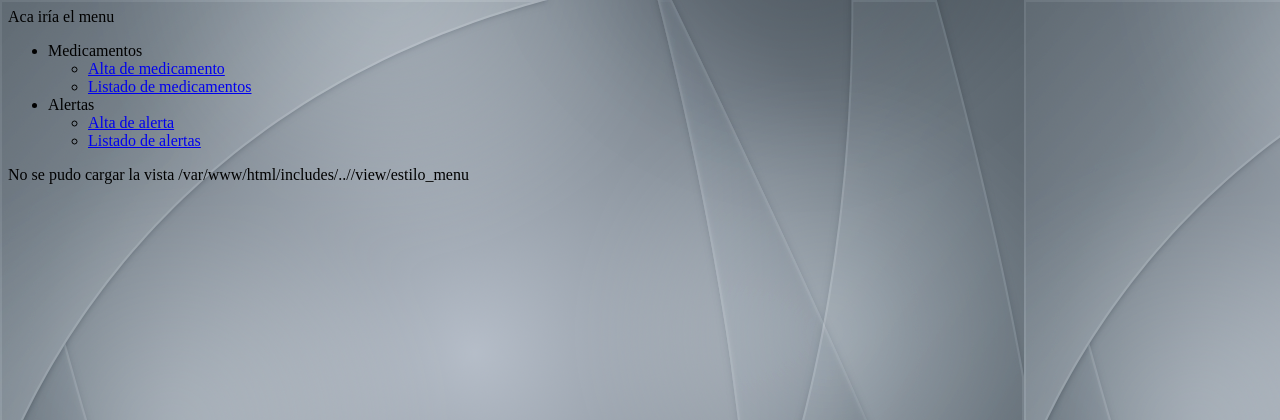
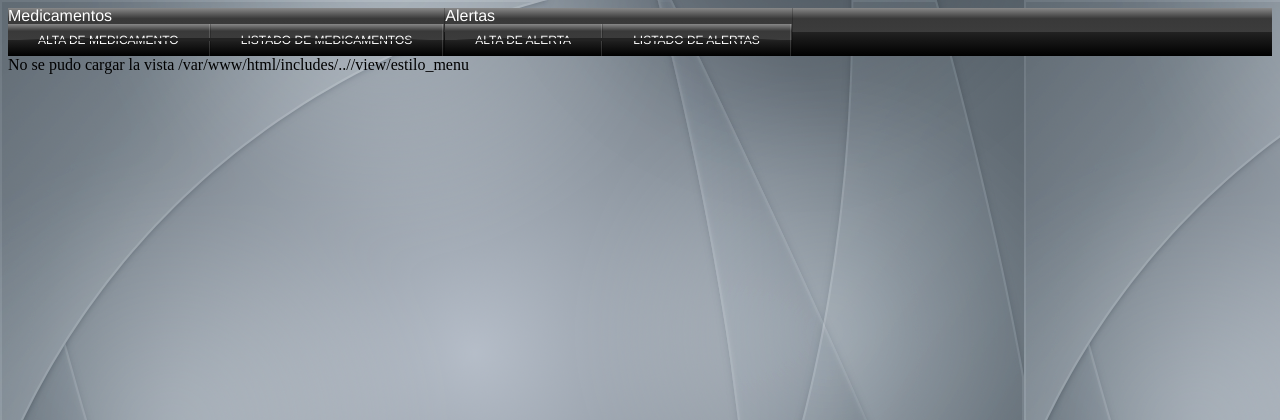
Before and after one commit to LosCuatroFantasticos/IS3, a PHP site: page /index.php?view=estilo_menu in a window 1280 px wide. Shown: the top 420 px of the page. Run offline with PHP 8.4, Linux system fonts and the light colour scheme; data that the repository does not hold is empty; some libraries are stand-ins or nearby versions.

Commit message:
css_estilomenu

```diff
--- a/view/HTMLhead.php
+++ b/view/HTMLhead.php
@@ -9,12 +9,13 @@
 <link rel="stylesheet" type="text/css" href='view/css/estilo.css'>
 <link rel="stylesheet" type="text/css" href='view/css/estilo_formulario.css'>
 <link rel="stylesheet" type="text/css" href='view/css/estilo_listado.css'>
+<link rel="stylesheet" type="text/css" href='view/css/estilo_menu.css'>
 <script src="view/js/jquery-2.1.1.min.js"></script>
 <script src="view/js/alertter.js"></script>
 </head>
 <body>
 
-<div id="menu">
-Aca ir&iacute;a el menu
+<div id="cssmenu" class="cssmenu">
+
 <?php View::load("menu.php");?>
 </div>
--- /dev/null
+++ b/view/css/estilo_menu.css
@@ -0,0 +1,102 @@
+.cssmenu,
+.cssmenu ul,
+.cssmenu ul li,
+.cssmenu ul li a {
+  margin: 0;
+  padding: 0;
+  border: 0;
+  list-style: none;
+  line-height: 1;
+  display: block;
+  position: relative;
+  -webkit-box-sizing: border-box;
+  -moz-box-sizing: border-box;
+  box-sizing: border-box;
+}
+.cssmenu {
+  width: auto;
+  font-family: Helvetica, Arial, sans-serif;
+  color: #ffffff;
+}
+.cssmenu.align-right ul li {
+  float: right;
+  border-right: 0;
+  border-left: 1px solid rgba(0, 0, 0, 0.22);
+}
+.cssmenu.align-right ul li a {
+  border-right: 0;
+  border-left: 1px solid rgba(255, 255, 255, 0.15);
+}
+.cssmenu ul {
+  background: #222222;
+  /* Old browsers */
+
+  background: -moz-linear-gradient(bottom, #000000 0%, #222222 50%, #3c3c3c 51%, #393939 78%, #888888 100%);
+  background: -webkit-linear-gradient(bottom, #000000 0%, #222222 50%, #3c3c3c 51%, #393939 78%, #888888 100%);
+  background: -o-linear-gradient(bottom, #000000 0%, #222222 50%, #3c3c3c 51%, #393939 78%, #888888 100%);
+  background: -ms-linear-gradient(bottom, #000000 0%, #222222 50%, #3c3c3c 51%, #393939 78%, #888888 100%);
+  background: linear-gradient(to top, #000000 0%, #222222 50%, #3c3c3c 51%, #393939 78%, #888888 100%);
+}
+.cssmenu:after,
+.cssmenu ul:after {
+  content: '.';
+  display: block;
+  clear: both;
+  visibility: hidden;
+  line-height: 0;
+  height: 0;
+}
+.cssmenu ul li {
+  float: left;
+  display: block;
+  border-right: 1px solid rgba(0, 0, 0, 0.22);
+  z-index: 1;
+}
+.cssmenu ul li::after {
+  content: '';
+  width: 100%;
+  height: 8px;
+  position: absolute;
+  border-top-left-radius: 50% 4px;
+  border-top-right-radius: 50% 4px;
+  background: -webkit-linear-gradient(bottom, rgba(0, 0, 0, 0), rgba(0, 0, 0, 0) 60%, #222222 61%, #222222 100%);
+  background: -o-linear-gradient(bottom, rgba(0, 0, 0, 0), rgba(0, 0, 0, 0) 60%, #222222 61%, #222222 100%);
+  background: -ms-linear-gradient(bottom, rgba(0, 0, 0, 0), rgba(0, 0, 0, 0) 60%, #222222 61%, #222222 100%);
+  background: linear-gradient(to top, rgba(0, 0, 0, 0), rgba(0, 0, 0, 0) 60%, #222222 61%, #222222 100%);
+  background: -moz-linear-gradient(bottom, rgba(0, 0, 0, 0), rgba(0, 0, 0, 0));
+  z-index: 2;
+  bottom: 10px;
+}
+.cssmenu ul li a {
+  display: block;
+  padding: 10px 30px;
+  text-decoration: none;
+  font-size: 12px;
+  text-transform: uppercase;
+  color: #ffffff;
+  border-right: 1px solid rgba(255, 255, 255, 0.15);
+  z-index: 3;
+}
+.cssmenu ul li a:hover,
+.cssmenu ul li.active a {
+  color: #ffffff;
+}
+.cssmenu ul li:hover,
+.cssmenu ul li.active {
+  background: #1275ae;
+  /* Old browsers */
+
+  background: -moz-linear-gradient(bottom, #0b4669 0%, #1275ae 50%, #1794dc 51%, #1691d8 78%, #98d2f4 100%);
+  background: -webkit-linear-gradient(bottom, #0b4669 0%, #1275ae 50%, #1794dc 51%, #1691d8 78%, #98d2f4 100%);
+  background: -o-linear-gradient(bottom, #0b4669 0%, #1275ae 50%, #1794dc 51%, #1691d8 78%, #98d2f4 100%);
+  background: -ms-linear-gradient(bottom, #0b4669 0%, #1275ae 50%, #1794dc 51%, #1691d8 78%, #98d2f4 100%);
+  background: linear-gradient(to top, #0b4669 0%, #1275ae 50%, #1794dc 51%, #1691d8 78%, #98d2f4 100%);
+}
+.cssmenu ul li:hover::after,
+.cssmenu ul li.active::after {
+  background: -webkit-linear-gradient(bottom, rgba(0, 0, 0, 0), rgba(0, 0, 0, 0) 60%, #1275ae 61%, #1275ae 100%);
+  background: -o-linear-gradient(bottom, rgba(0, 0, 0, 0), rgba(0, 0, 0, 0) 60%, #1275ae 61%, #1275ae 100%);
+  background: -ms-linear-gradient(bottom, rgba(0, 0, 0, 0), rgba(0, 0, 0, 0) 60%, #1275ae 61%, #1275ae 100%);
+  background: linear-gradient(to top, rgba(0, 0, 0, 0), rgba(0, 0, 0, 0) 60%, #1275ae 61%, #1275ae 100%);
+  background: -moz-linear-gradient(bottom, rgba(0, 0, 0, 0), rgba(0, 0, 0, 0));
+}
--- a/view/menu.php
+++ b/view/menu.php
@@ -9,6 +9,7 @@
 	header('Location: index.php');
 }*/
 ?>
+
 <ul>
 	<?php
 	if (login_check())
```
Also changed, not shown: model/db.php (line endings or trailing spaces).
